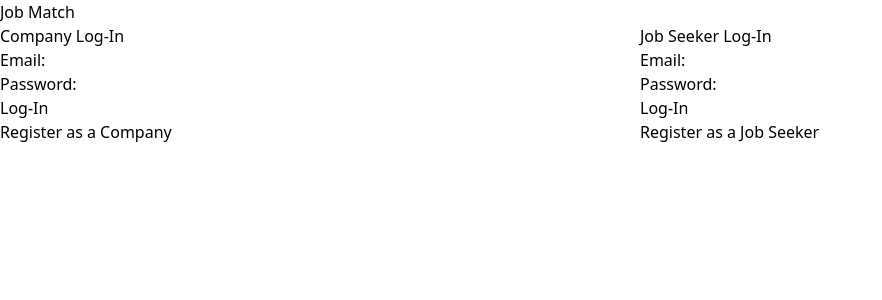
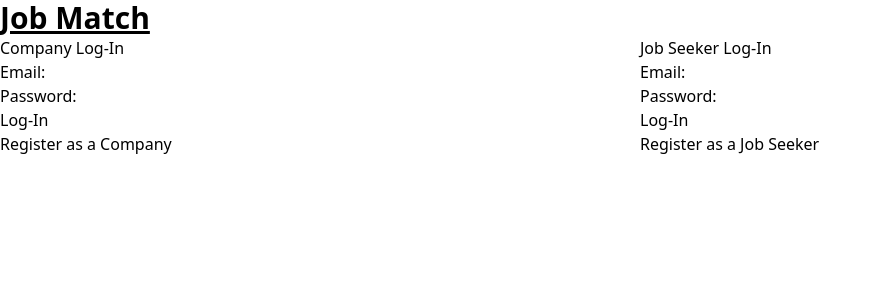
Before and after one commit to Wbradmeyer/JobMatch, a React (Vite) app in the folder client/: page / in a window 1280 px wide. Shown: the top 300 px of the page, without its empty margins (0-882 px from the left). Built offline with nearby package versions, Linux system fonts and the light colour scheme.

Commit message:
config corrected, tailwind working

```diff
--- a/client/tailwind.config.js
+++ b/client/tailwind.config.js
@@ -2,8 +2,7 @@
 export default {
   content: [
     "./index.html",
-    "./src/**/*.{js, ts, jsx, tsx, html}",
-    "./components/**/*.{html, jsx}"
+    "./src/**/*.{js,ts,jsx,tsx,html}"
   ],
   theme: {
     extend: {},
```
